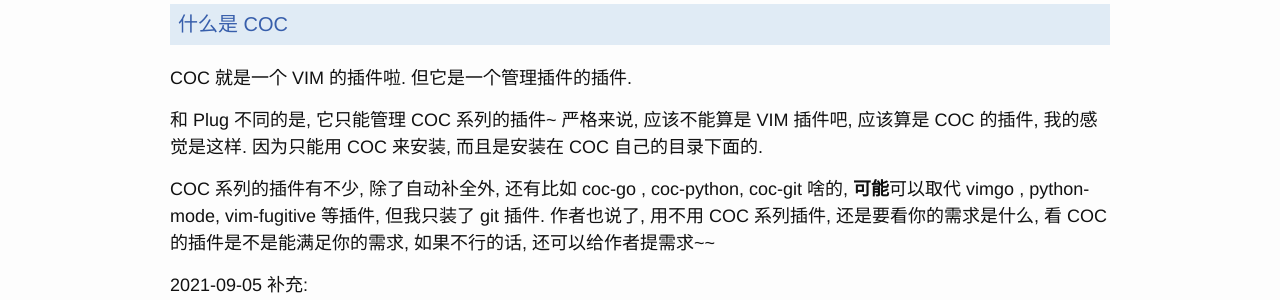
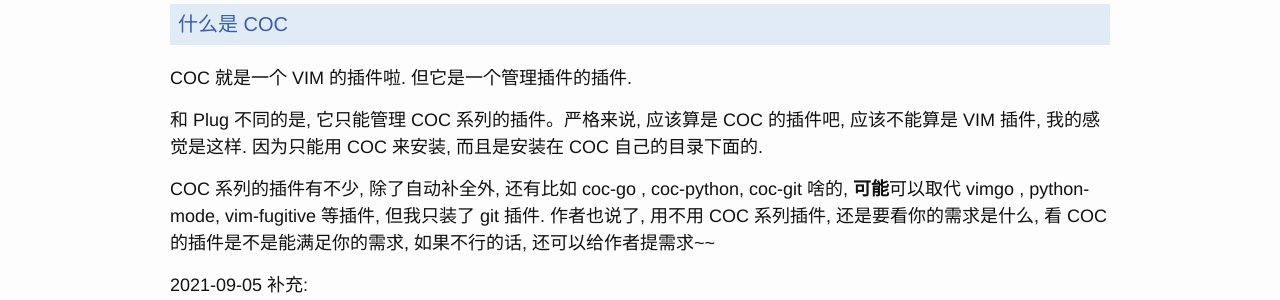
Before and after one commit to childe/ohmycat, a Jekyll site: the page built from _posts/2020-10-14-coc.nvim.md, in a window 1280 px wide. Shown: the part 335-635 px from the top of the page. Built offline with Jekyll 4.4.1, drawn with Linux system fonts in a browser that asks for light colours; our own code applies the rules of GitHub Pages for plain Markdown files.

```diff
--- a/_posts/2020-10-14-coc.nvim.md
+++ b/_posts/2020-10-14-coc.nvim.md
@@ -12,7 +12,7 @@ date: 2020-10-14T21:47:01+0800
 
 COC 就是一个 VIM 的插件啦. 但它是一个管理插件的插件.
 
-和 Plug 不同的是, 它只能管理 COC 系列的插件~ 严格来说, 应该不能算是 VIM 插件吧, 应该算是 COC 的插件, 我的感觉是这样. 因为只能用 COC 来安装, 而且是安装在 COC 自己的目录下面的.
+和 Plug 不同的是, 它只能管理 COC 系列的插件。严格来说, 应该算是 COC 的插件吧, 应该不能算是 VIM 插件,  我的感觉是这样. 因为只能用 COC 来安装, 而且是安装在 COC 自己的目录下面的.
 
 COC 系列的插件有不少, 除了自动补全外, 还有比如 coc-go , coc-python, coc-git 啥的, **可能**可以取代 vimgo , python-mode, vim-fugitive 等插件, 但我只装了 git 插件. 作者也说了, 用不用 COC 系列插件, 还是要看你的需求是什么, 看 COC 的插件是不是能满足你的需求, 如果不行的话, 还可以给作者提需求~~
 
```
